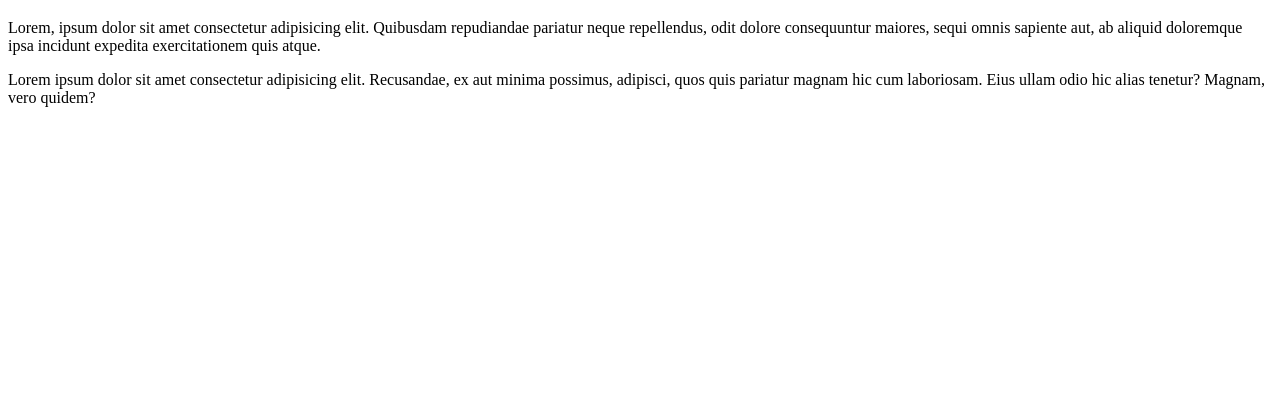
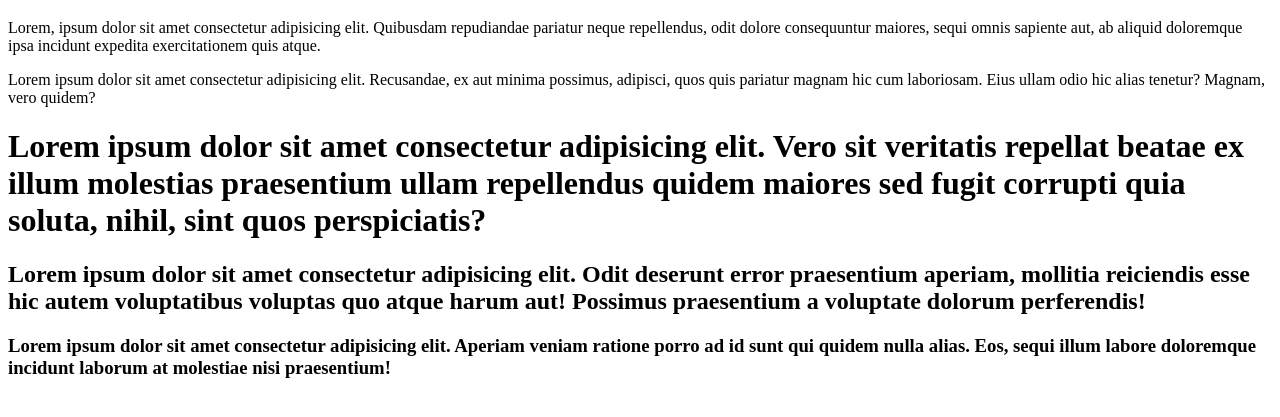
Before and after one commit to Md-kamruzzaman-nobel/git-practice, a plain HTML site: page index.html in a window 1280 px wide. Shown: the part 61-478 px from the top of the page. Drawn offline with Linux system fonts and the light colour scheme.

Commit message:
git push add practice

```diff
--- a/index.html
+++ b/index.html
@@ -15,6 +15,17 @@
 
   <p>Lorem ipsum dolor sit amet consectetur adipisicing elit. Recusandae, ex aut minima possimus, adipisci, quos quis pariatur magnam hic cum laboriosam. Eius ullam odio hic alias tenetur? Magnam, vero quidem?</p>
 
+  <h1>
+    Lorem ipsum dolor sit amet consectetur adipisicing elit. Vero sit veritatis repellat beatae ex illum molestias praesentium ullam repellendus quidem maiores sed fugit corrupti quia soluta, nihil, sint quos perspiciatis?
+  </h1>
+
+  <h2>
+    Lorem ipsum dolor sit amet consectetur adipisicing elit. Odit deserunt error praesentium aperiam, mollitia reiciendis esse hic autem voluptatibus voluptas quo atque harum aut! Possimus praesentium a voluptate dolorum perferendis!
+  </h2>
+  <h3>
+    Lorem ipsum dolor sit amet consectetur adipisicing elit. Aperiam veniam ratione porro ad id sunt qui quidem nulla alias. Eos, sequi illum labore doloremque incidunt laborum at molestiae nisi praesentium!
+  </h3>
+
 </body>
 
 </html>
```
